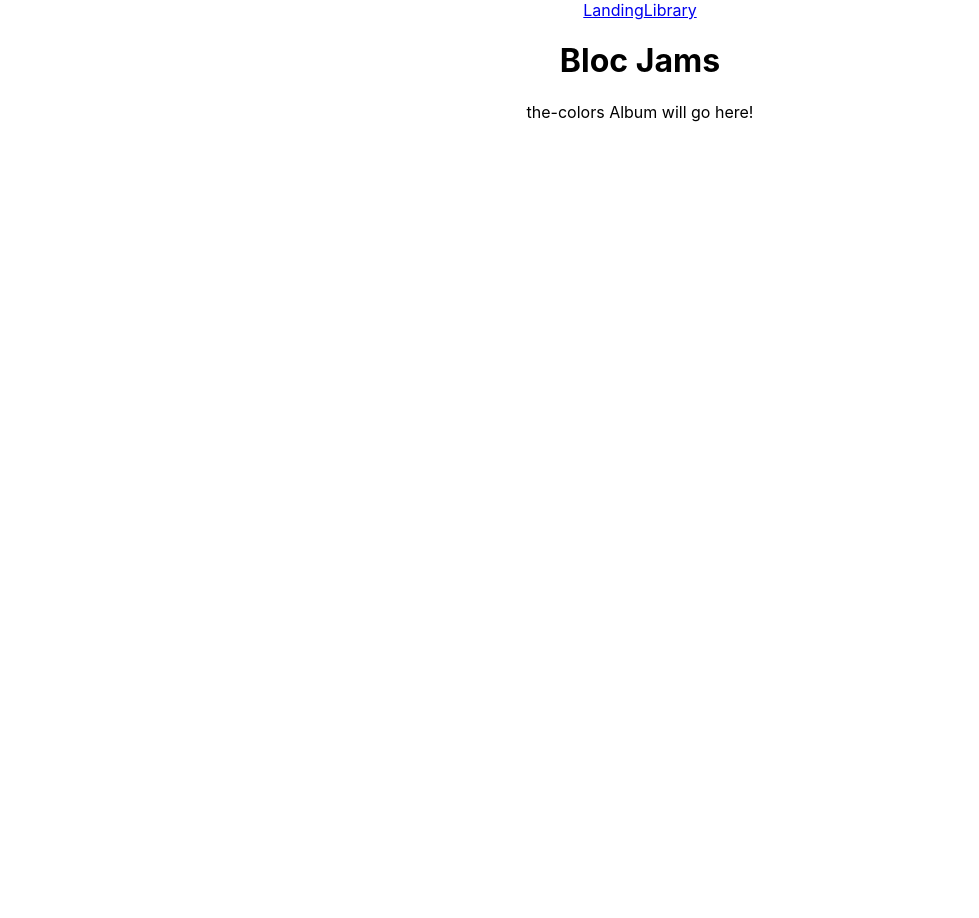
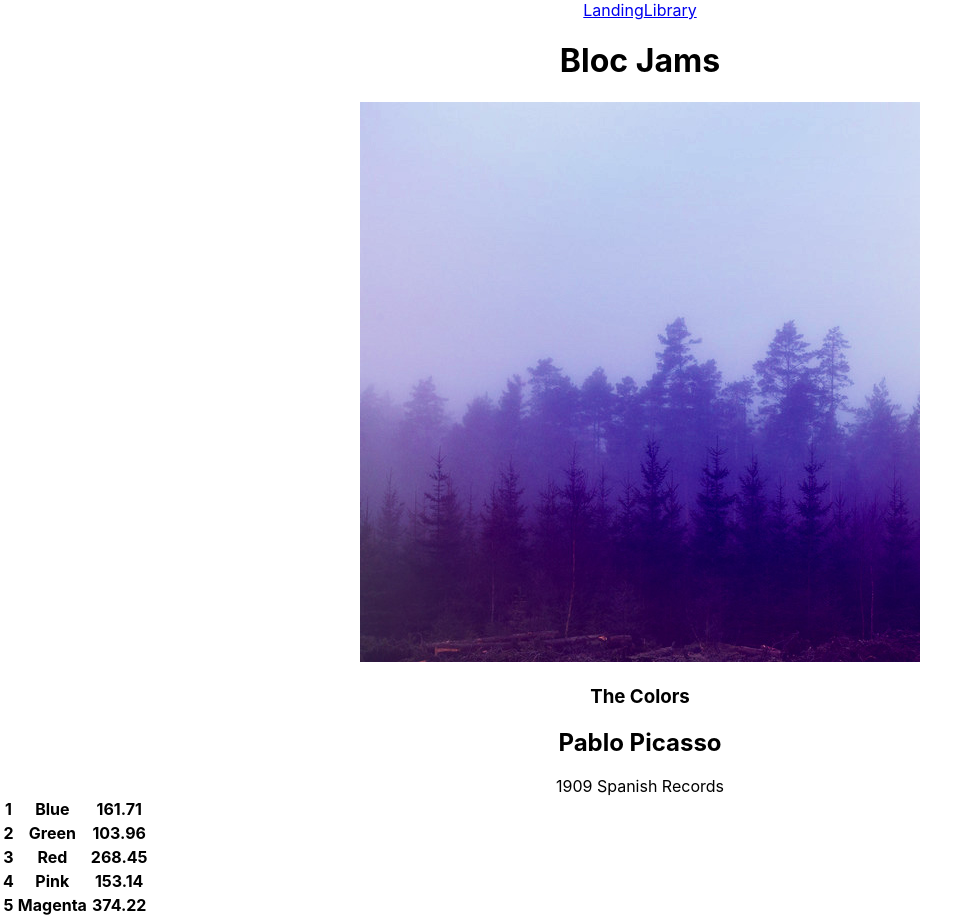
Before and after one commit to LiveBacteria/bloc-jams-react, a React (Create React App) app: page /album/the-colors in a window 1280 px wide. Shown: the whole page, without its empty margins (0-979 px from the left). Before the commit the page ends 800 px from the top, so only its background shows below. Built offline with nearby package versions, Linux system fonts and the light colour scheme.

Commit message:
Bloc-Jams-React-Components-Album-Checkpoint-and-Assignment:Complete

```diff
--- a/src/components/Album.js
+++ b/src/components/Album.js
@@ -1,10 +1,53 @@
 import React, { Component } from 'react';
+import albumData from './../data/albums'
 
 class Album extends Component{
+    constructor(props){
+        super(props);
+        const album = albumData.find( xy => {
+            return xy.slug === this.props.match.params.slug
+        });
+        this.state = {
+            album: album
+        }
+    }
     render(){
         return(
             <section className="album">
-                {this.props.match.params.slug} Album will go here!
+                <section id="album-info">
+                    <img src={this.state.album.albumCover} alt={this.state.album.title} />
+                    <div className="album-details">
+                        <h1 id="album-title">
+                            {this.state.album.title}
+                        </h1>
+                        <h2 className="artist">
+                            {this.state.album.artist}
+                        </h2>
+                        <div id="release-info">
+                            {this.state.album.releaseInfo}
+                        </div>
+                    </div>
+                </section>
+                <table id="song-list" >
+                    <colgroup>
+                        <col id="song-number-column" />
+                        <col id="song-title-column" />
+                        <col id="song-duration-column" />
+                    </colgroup>
+                    {this.state.album.songs.map( (item, index) =>
+                        <tr key={index}>
+                            <th>
+                                {index+1}
+                            </th>
+                            <th>
+                                {item.title}
+                            </th>
+                            <th>
+                                {item.duration}
+                            </th>
+                        </tr>
+                    )}
+                </table>
             </section>
         );
     }
```
